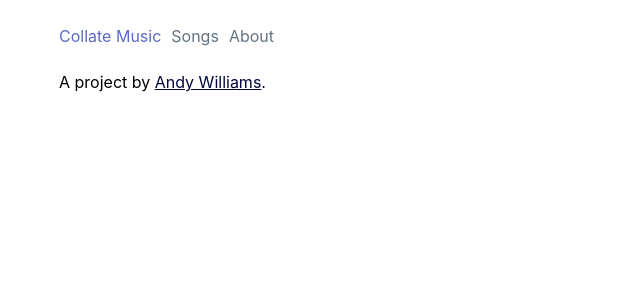
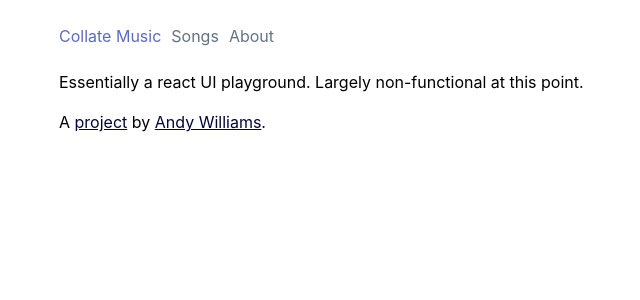
Before and after one commit to nonissue/collate-web, a Next.js app: page /about in a window 1280 px wide. Shown: the top 300 px of the page, without its empty margins (197-837 px from the left). Built offline with nearby package versions, Linux system fonts and the light colour scheme.

Commit message:
Update about

```diff
--- a/pages/about.js
+++ b/pages/about.js
@@ -15,7 +15,10 @@ const about = () => {
       <Nav />
 
       <div className={styles.wrapper}>
-        A project by <a href="https://nonissue.org">Andy Williams</a>.
+        Essentially a react UI playground. Largely non-functional at this point.
+        <br />
+        <br />A <a href="https://github.com/nonissue/collate-web">project</a> by{' '}
+        <a href="https://nonissue.org">Andy Williams</a>.
       </div>
     </div>
   );
--- a/pages/songlist.js
+++ b/pages/songlist.js
@@ -88,9 +88,6 @@ const Songs = () => {
   const titleSort = shortList.slice().sort(dynamicSort('title'));
   const albumSort = shortList.slice().sort(dynamicSort('album'));
 
-  // eslint-disable-next-line no-console
-  console.log(state);
-
   // gotta be a better pattern for this
   const changeView = viewMode => {
     dispatch({ type: ListTypes.changeView, payload: viewMode });
```
